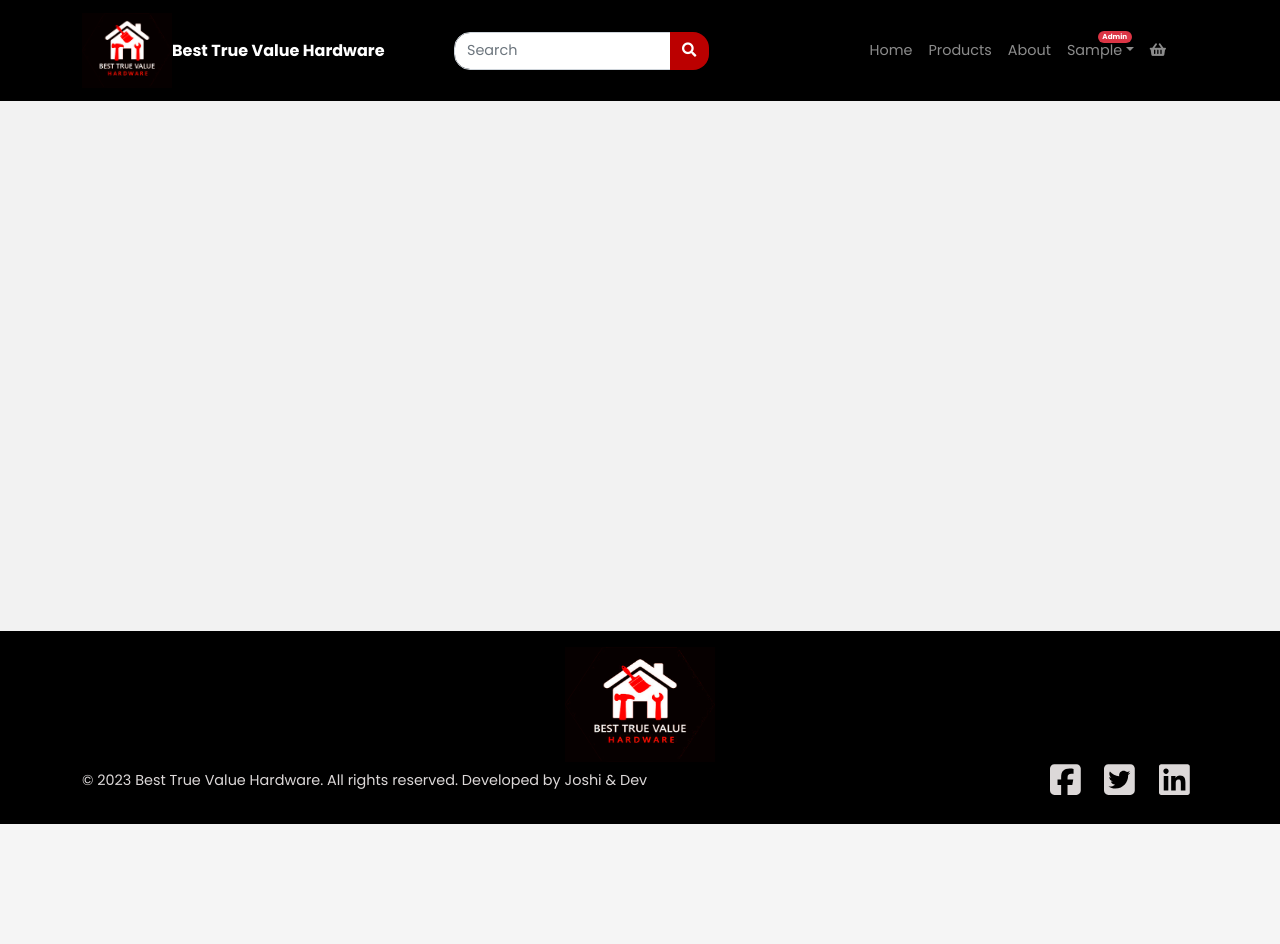
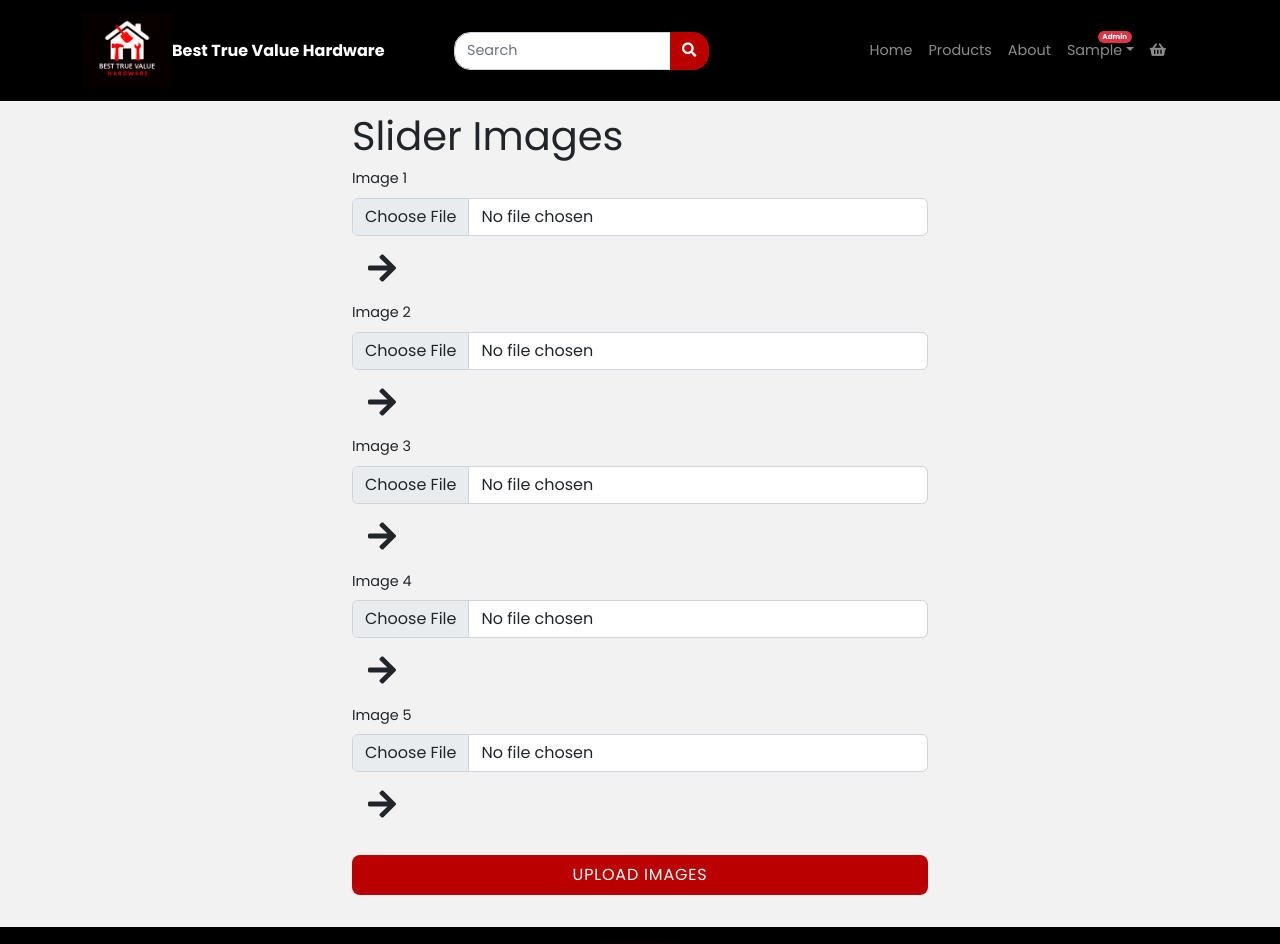
Before and after one commit to sujal631/best-true-value-hardware, a React (Create React App) app in the folder frontend/: page /admin/sliderImages in a window 1280 px wide. Shown: the top 944 px of the page. Before the commit the page ends 824 px from the top, so only its background shows below. Built offline with nearby package versions, Linux system fonts and the light colour scheme; no server answers; sample sign-in values are in the browser's storage.

Commit message:
admin slider images upload

```diff
--- a/frontend/src/App.js
+++ b/frontend/src/App.js
@@ -33,6 +33,7 @@ import ProductsPage from './Pages/ProductsPage';
 import ScrollToTop from './Components/ScrollToTop';
 import UserAuthorizedAccess from './Components/UserAuthorizedAccess';
 import AdminAuthorizedAccess from './Components/AdminAuthorizedAccess';
+import AdminSliderImages from './Components/AdminSliderImages';
 
 // Main App component that contains all the routes
 const App = () => {
@@ -131,6 +132,14 @@ const App = () => {
                   </AdminAuthorizedAccess>
                 }
               />
+              <Route
+                path="/admin/sliderImages"
+                element={
+                  <AdminAuthorizedAccess>
+                    <AdminSliderImages />
+                  </AdminAuthorizedAccess>
+                }
+              />
             </Routes>
           </Container>
         </main>
--- /dev/null
+++ b/frontend/src/Components/AdminSliderImages.js
@@ -0,0 +1,146 @@
+//Import necessary modules
+import React, { useContext, useState, useEffect } from 'react';
+import { Container, Row, Col, Form, Button, Image } from 'react-bootstrap';
+import axios from 'axios';
+import { Store } from '../Store';
+import { toast } from 'react-toastify';
+import { useNavigate } from 'react-router-dom';
+
+const AdminSliderImages = () => {
+  // Access the global state
+  const { state } = useContext(Store);
+  const { userInfo } = state;
+
+  // Hook for navigation
+  const navigate = useNavigate();
+  // State to keep track of the uploading status
+  const [uploading, setUploading] = useState(false);
+
+  // State for storing image files, image previews, and current slider image previews
+  const [images, setImages] = useState(Array(5).fill(null));
+  const [previews, setPreviews] = useState(Array(5).fill(null));
+  const [currentPreviews, setCurrentPreviews] = useState(Array(5).fill(null));
+
+  // Fetch current slider images and store their previews in the state
+  useEffect(() => {
+    const fetchSliderImages = async () => {
+      try {
+        const response = await axios.get('/api/sliderImages');
+        const imagesData = response.data;
+        const previewArray = imagesData.map((image) => image.url);
+        setCurrentPreviews(previewArray);
+      } catch (error) {
+        console.error('Error fetching slider images', error);
+      }
+    };
+
+    fetchSliderImages();
+  }, []);
+
+  // Handle file input change, update image files and previews state
+  const handleFileChange = (event, index) => {
+    const file = event.target.files[0];
+    if (file) {
+      const reader = new FileReader();
+      reader.onloadend = () => {
+        const previewArray = [...previews];
+        previewArray[index] = reader.result;
+        setPreviews(previewArray);
+      };
+      reader.readAsDataURL(file);
+
+      const imagesArray = [...images];
+      imagesArray[index] = file;
+      setImages(imagesArray);
+    }
+  };
+
+  // Handle image upload and update the server with new images
+  const handleUpload = async () => {
+    setUploading(true); // Set uploading state to true when the upload starts
+
+    // Iterate over images array and upload each image
+    for (let index = 0; index < images.length; index++) {
+      const image = images[index];
+      if (image) {
+        const formData = new FormData();
+        formData.append('image_file', image);
+        try {
+          const response = await axios.post('/api/upload', formData, {
+            headers: {
+              'Content-Type': 'multipart/form-data',
+              Authorization: `Bearer ${userInfo.token}`,
+            },
+          });
+
+          await axios.post('/api/sliderImages', {
+            imageUrl: response.data.secure_url,
+            publicId: response.data.public_id,
+            index: index,
+          });
+        } catch (error) {
+          toast.error('Error uploading image');
+        }
+      }
+    }
+    toast.success('Images uploaded successfully');
+    navigate('/'); // Navigate to the home screen
+    setUploading(false); // Set uploading state to false when the upload finishes
+  };
+
+  return (
+    <Container className="container small-container">
+      <h1>Slider Images</h1>
+      <Row>
+        {/* Render image input, current and new previews for each slider image */}
+        {Array.from({ length: 5 }).map((_, index) => (
+          <Col key={index} md={12}>
+            <Form.Group>
+              <Form.Label>Image {index + 1}</Form.Label>
+              <br />
+              <Form.Control
+                type="file"
+                accept="image/*"
+                onChange={(e) => handleFileChange(e, index)}
+              />
+
+              <div className="d-flex align-items-center my-3">
+                {/* Render current slider image preview */}
+                {currentPreviews[index] && (
+                  <Image
+                    src={currentPreviews[index]}
+                    alt={`Current Slider Image ${index + 1}`}
+                    thumbnail
+                  />
+                )}
+                <span className="mx-3">
+                  {' '}
+                  <i
+                    className="fas fa-arrow-right"
+                    style={{ fontSize: '2rem' }}
+                  ></i>{' '}
+                </span>
+                {/* Render new slider image preview */}
+                {previews[index] && (
+                  <Image
+                    src={previews[index]}
+                    alt={`New Slider Image ${index + 1}`}
+                    thumbnail
+                  />
+                )}
+              </div>
+            </Form.Group>
+          </Col>
+        ))}
+      </Row>
+      <div className="d-grid gap-2 my-3">
+        {/* Render upload button, disable it and show a loading message when uploading */}
+        <Button variant="primary" onClick={handleUpload} disabled={uploading}>
+          {uploading ? 'Please wait, Uploading…' : 'Upload Images'}
+        </Button>
+      </div>
+    </Container>
+  );
+};
+
+export default AdminSliderImages;
--- a/frontend/src/Components/Navigation.js
+++ b/frontend/src/Components/Navigation.js
@@ -93,6 +93,12 @@ export default function Navigation() {
             onClick={() => setExpanded(false)}
           >
             <NavDropdown.Item>Users</NavDropdown.Item>
+          </LinkContainer>
+          <LinkContainer
+            to="/admin/sliderImages"
+            onClick={() => setExpanded(false)}
+          >
+            <NavDropdown.Item>Slider Images</NavDropdown.Item>
           </LinkContainer>
           <NavDropdown.Divider />
           {/*Admin Log Out link */}
```
Also changed, not shown: 2 other files (tests, documents, lock files or other folders).
